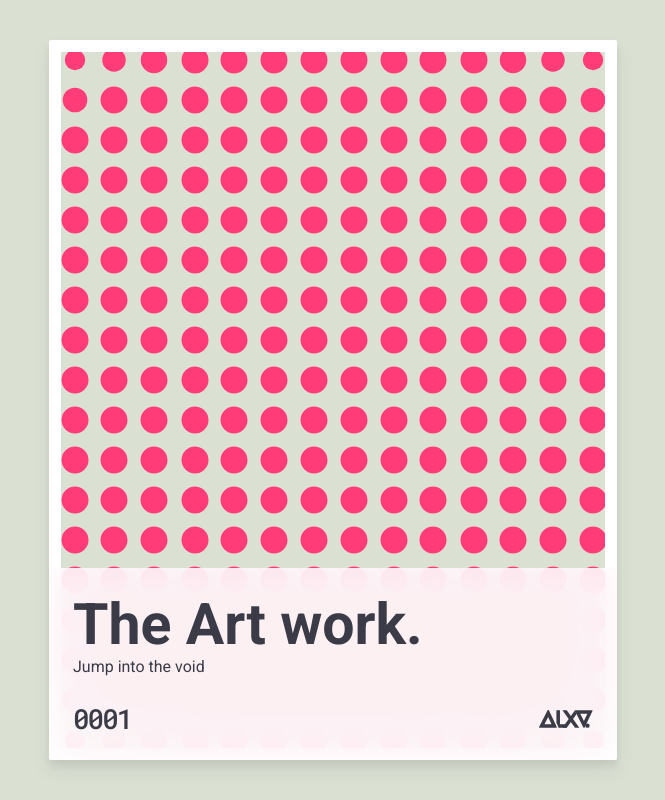
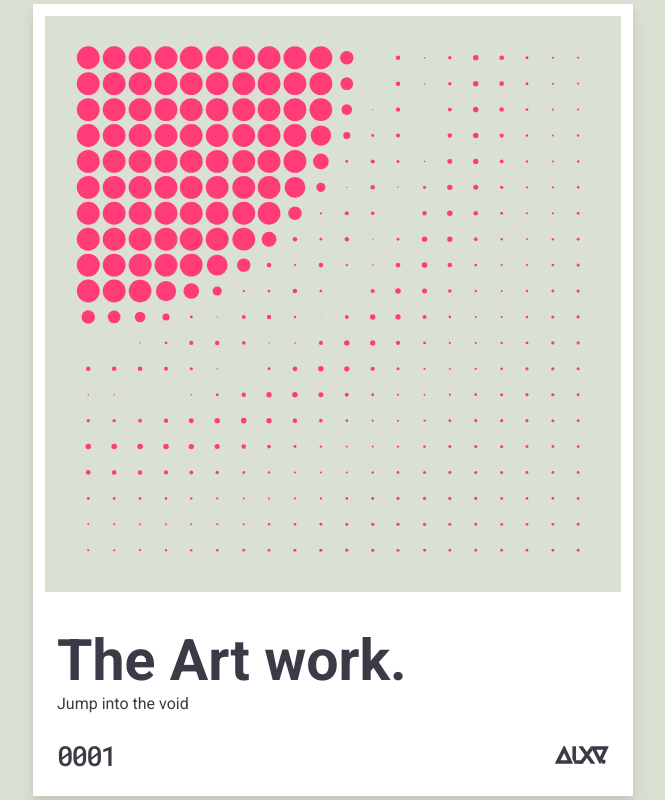
Before and after one commit to alxv2016/motion-01, an Angular app: page / in a window 1280 px wide. Shown: the whole page, without its empty margins (307-972 px from the left). Built offline with nearby package versions, Linux system fonts and the light colour scheme.

Commit message:
fix: frame height

```diff
--- a/src/app/components/art-frame/art-frame.component.scss
+++ b/src/app/components/art-frame/art-frame.component.scss
@@ -3,13 +3,10 @@
 :host-context(.c-art-frame) {
   position: relative;
   z-index: 1;
-  width: 90%;
-  height: 90%;
-  max-width: 568px;
-  max-height: 768px;
   display: flex;
   flex-direction: column;
-  background-color: color('offset');
+  align-items: center;
+  background-color: color('light');
   @include elevate-3(color('dark'), 0.075);
   border-radius: 0.125rem;
   overflow: hidden;
@@ -20,23 +17,26 @@
   display: flex;
   align-items: center;
   justify-content: center;
-  width: 100%;
-  height: 100%;
+  width: 350px;
+  height: 350px;
   border: $spacing--md solid color('light');
+  background-color: color('offset');
   overflow: hidden;
+  @include breakpoint(md) {
+    width: 600px;
+    height: 600px;
+  }
 }
 
 .art-work-plate {
-  position: absolute;
-  left: 0;
-  bottom: 0;
+  position: relative;
   width: 100%;
   background-color: color('light');
   padding: $spacing--xl;
-  @include frosted-glass(color('light'), 0.85);
   &__footer {
     position: relative;
     display: flex;
+    flex-grow: 1;
     align-items: center;
     justify-content: space-between;
     margin-top: $spacing--xl;
--- a/src/app/components/svg-object/svg-object.component.scss
+++ b/src/app/components/svg-object/svg-object.component.scss
@@ -2,6 +2,8 @@
 :host-context(.c-svg-object) {
   position: relative;
   display: flex;
+  align-items: center;
+  justify-content: center;
   z-index: 0;
   height: 100vh;
   width: 100vw;
@@ -9,6 +11,7 @@
 
 .grid {
   position: relative;
-  height: 100%;
-  width: auto;
+  flex-shrink: 0;
+  height: 90%;
+  width: 90%;
 }
--- a/src/app/components/svg-object/svg-object.component.ts
+++ b/src/app/components/svg-object/svg-object.component.ts
@@ -22,24 +22,22 @@ export class SvgObjectComponent implements OnInit, AfterViewInit {
 
   ngAfterViewInit(): void {
     const circles = this.circle.map((cir) => cir.nativeElement);
-    let randomIndex = 40;
+
     const staggering = gsap.timeline({
       defaults: {
+        transformOrigin: '50% 50%',
+        ease: 'elastic',
+        duration: 1.75,
         repeat: -1,
         yoyo: true,
         yoyoEase: true,
-        transformOrigin: '50% 50%',
-        ease: 'back',
-        duration: 1,
         stagger: {
-          //repeat: -1,
           grid: 'auto',
-          amount: 0.75,
-          from: 'center',
+          amount: 2.25,
+          from: 0,
         },
       },
     });
-    console.log(randomIndex);
 
     staggering.fromTo(
       circles,
@@ -48,7 +46,7 @@ export class SvgObjectComponent implements OnInit, AfterViewInit {
         fill: '#ff3c78',
       },
       {
-        scale: 0.75,
+        scale: 0.98,
         fill: '#ff3c78',
       }
     );
```
